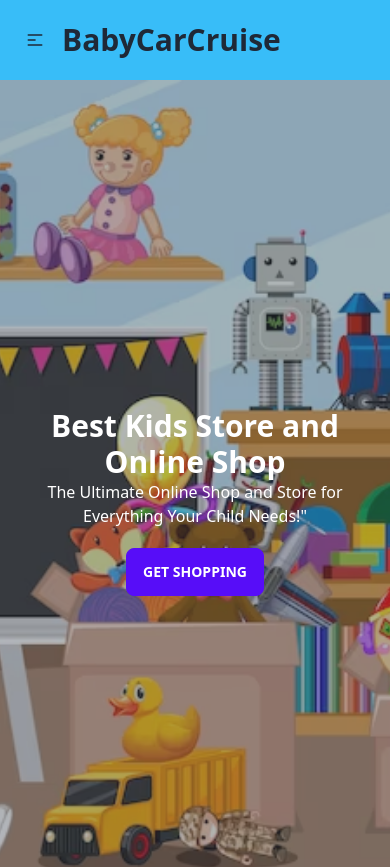
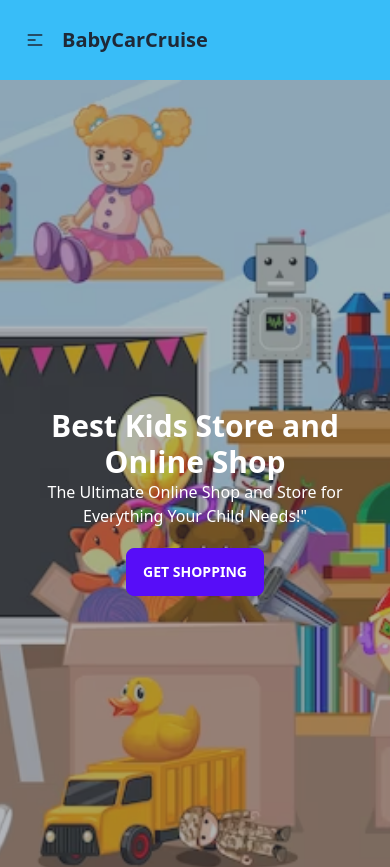
Before and after one commit to MdArefineAhamedJoy/BabyCarCruise, a React (Vite) app: page / in a window 390 px wide. Shown: the top 867 px of the page. Built offline with nearby package versions, Linux system fonts and the light colour scheme; no server answers.

Commit message:
add text size

```diff
--- a/src/Pages/Home/Category/Category.jsx
+++ b/src/Pages/Home/Category/Category.jsx
@@ -18,7 +18,7 @@ const Category = () => {
     setCategoryName(data);
   };
 
-  console.log(categoryData);
+
   return (
     <div className="my-10">
       <Tabs>
--- a/src/Pages/Shared/NavBar.jsx
+++ b/src/Pages/Shared/NavBar.jsx
@@ -82,7 +82,7 @@ const NavBar = () => {
             src={logo}
             alt=""
           />
-          <a className="font-bold text-3xl">BabyCarCruise</a>
+          <a className="font-bold md:text-3xl text-xl ">BabyCarCruise</a>
         </div>
         <div className="navbar-center hidden lg:flex">
           <ul className="menu  menu-horizontal px-1">{nevItem}</ul>
@@ -95,17 +95,13 @@ const NavBar = () => {
                 src={user?.photoURL}
               />
               <div className="absolute top-16 right-0 w-60 p-2 pb:4   bg-blue-500 rounded-lg shadow-lg opacity-0 transition-opacity duration-300">
-                    <p className="text-white font-bold">
-
-                      {user.displayName}
-                    </p>
+                <p className="text-white font-bold">{user.displayName}</p>
               </div>
             </div>
           ) : (
             ""
           )}
         </div>
-
       </div>
     </div>
   );
```
Also changed, not shown: 1 other file (tests, documents, lock files or other folders). Lines whose indentation alone changed are shown as unchanged.
